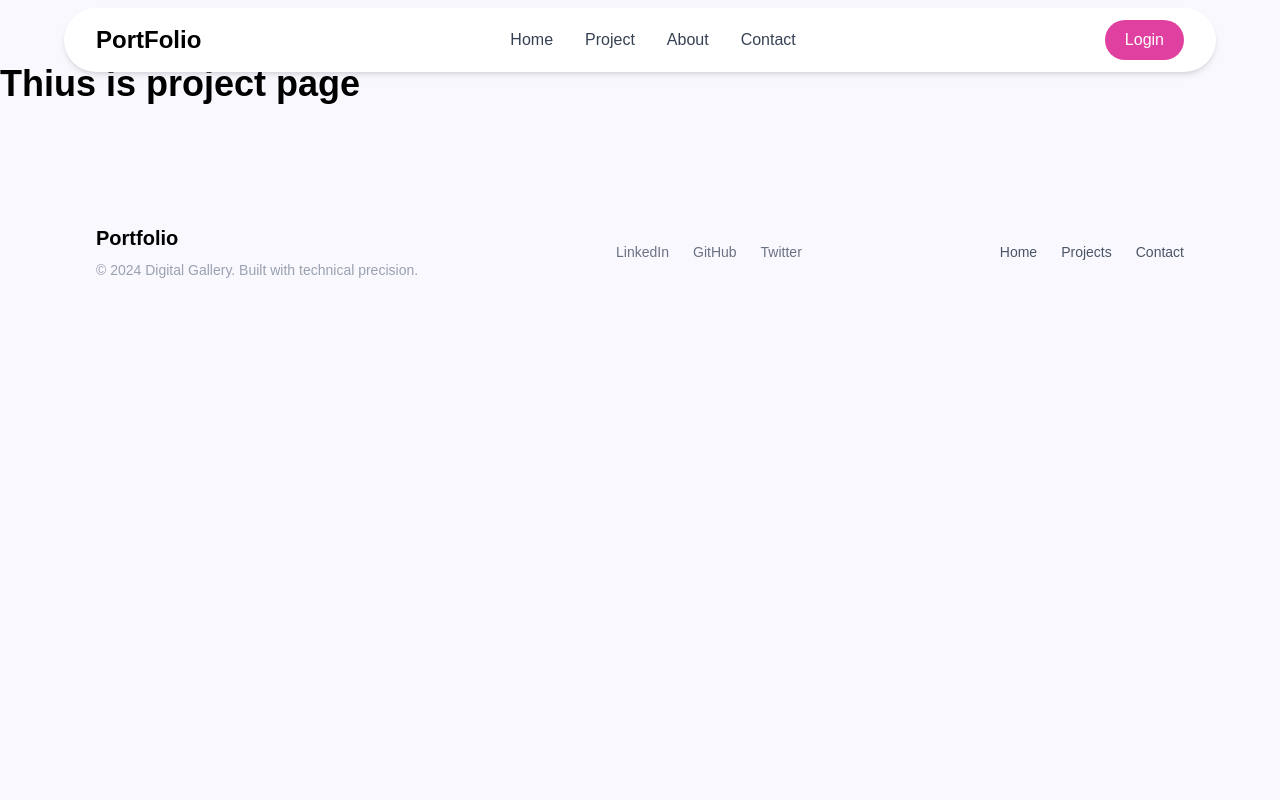
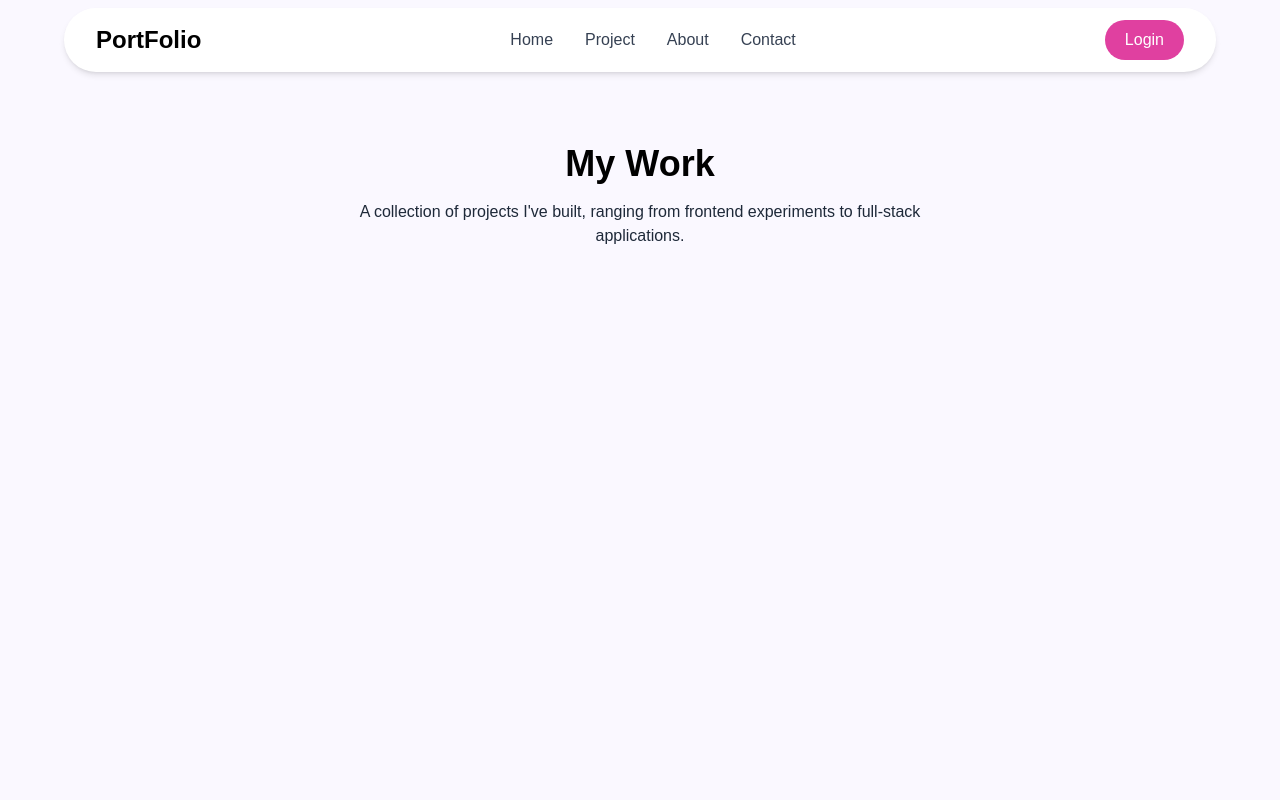
Before and after one commit to ahmadrazababu96-sketch/Portfolioweb, a Next.js app: page /projects in a window 1280 px wide. Shown: the top 800 px of the page. Built offline with nearby package versions, Linux system fonts and the light colour scheme.

Commit message:
added new file

```diff
--- a/app/projects/page.tsx
+++ b/app/projects/page.tsx
@@ -1,10 +1,12 @@
 import React from 'react'
-
+import Projecthero from '@/components/Projecthero'
+import Projectcollection from '@/components/Projectcollection'
 const page = () => {
   return (
     <>
 
-    <h1 className='text-black text-4xl font-bold'>Thius is project page </h1>
+   <Projecthero/>
+   <Projectcollection/>
 
     </>
   )
--- /dev/null
+++ b/components/Projectcollection.tsx
@@ -0,0 +1,12 @@
+import React from 'react'
+
+const Projectcollection = () => {
+  return (
+    <>
+
+
+    </>
+  )
+}
+
+export default Projectcollection
--- a/components/Projecthero.tsx
+++ b/components/Projecthero.tsx
@@ -3,7 +3,16 @@ import React from 'react'
 const Projecthero = () => {
   return (
     <>
+     <section className='w-full h-screen px-6 md:px-16 pt-20'>
 
+           <div className='flex items-center justify-center text-center flex-col'>
+              <h1 className='text-4xl text-black font-bold'>My Work</h1>
+              <p className='text-gray-800  text-center mt-4 max-w-xl'>
+                A collection of projects I've built, ranging from frontend experiments to full-stack applications.
+              </p>
+           </div>
+
+     </section>
 
     </>
   )
```
